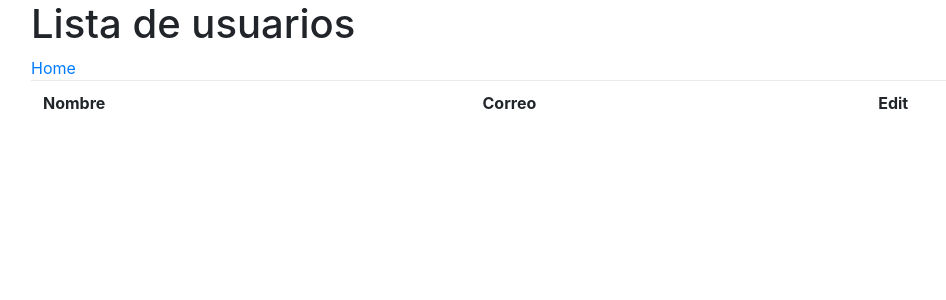
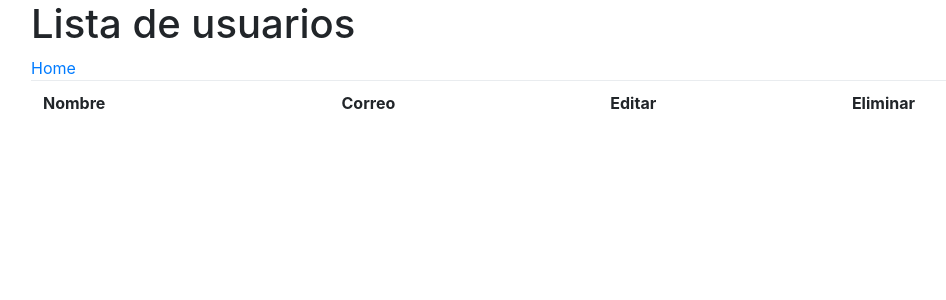
Before and after one commit to JaazielHinojosa/CursoPHP, a PHP site: page /list.php in a window 1280 px wide. Shown: the top 300 px of the page, without its empty margins (54-1000 px from the left). Run offline with PHP 8.4, Linux system fonts and the light colour scheme; data that the repository does not hold is empty.

Commit message:
35 :: Eliminar usuarios

```diff
--- a/databases/list.php
+++ b/databases/list.php
@@ -20,15 +20,17 @@ $queryResult = $pdo->query("SELECT * FROM users");
         <tr>
             <th>Nombre</th>
             <th>Correo</th>
-            <th>Edit</th>
+            <th>Editar</th>
+            <th>Eliminar</th>
         </tr>
         <?php
         while ($row = $queryResult->fetch(PDO::FETCH_ASSOC)) {
             echo '<tr>';
             echo '<td>' .$row['name'] . '</td>';
             echo '<td>' .$row['email'] . '</td>';
-            echo  '<td><a href="update.php?id=' .$row['id'] . '"><button type="button" class="btn btn-primary">Actualizar</button></a></td>';
-            echo '<tr>';
+            echo '<td><a href="update.php?id=' .$row['id'] . '"><button type="button" class="btn btn-primary">Actualizar</button></a></td>';
+            echo '<td><a href="delete.php?id=' .$row['id'] . '"><button type="button" class="btn btn-danger">Eliminar</button></a></td>';
+            echo '</tr>';
         }
         ?>
     </table>
```
Also changed, not shown: databases/delete.php (added, +15 -0 lines).
